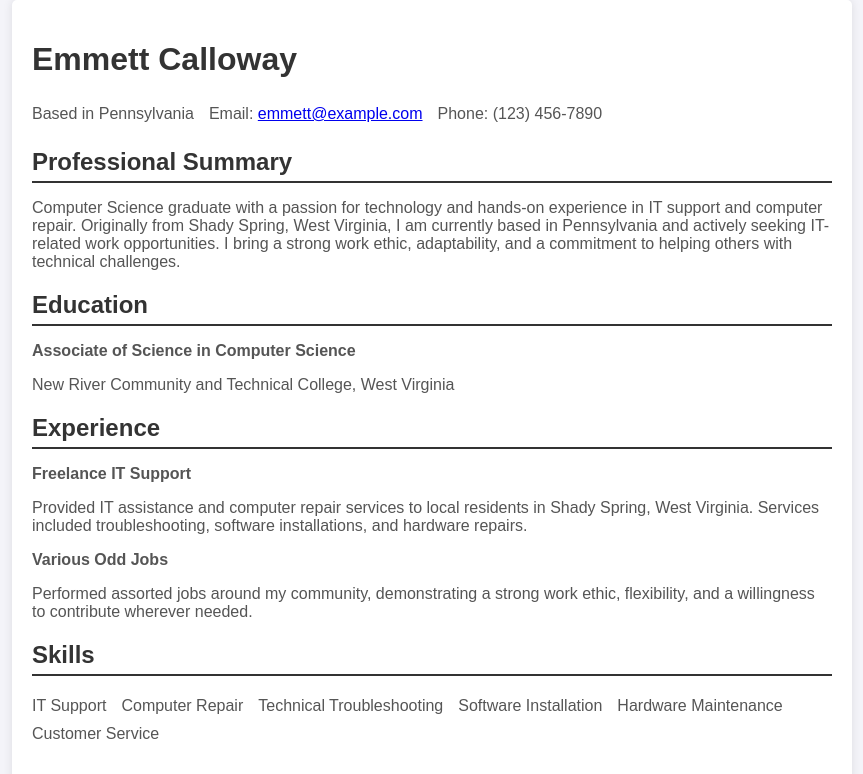
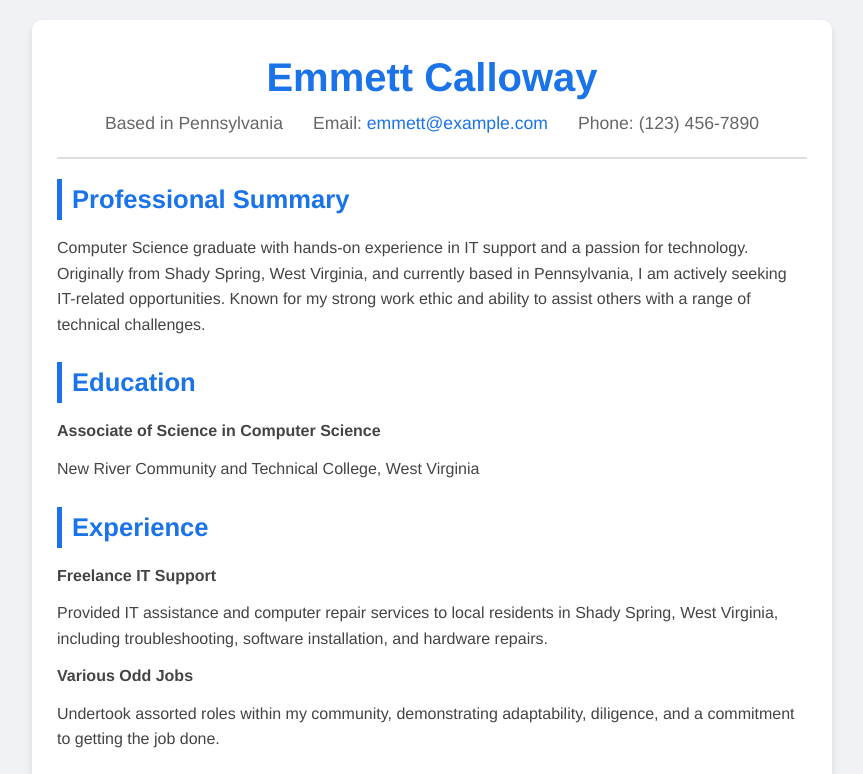
Before and after one commit to Emmett-Calloway/Emmet-Calloway.github.io, a plain HTML site: page index.html in a window 1280 px wide. Shown: the top 774 px of the page, without its empty margins (208-1071 px from the left). Drawn offline with Linux system fonts and the light colour scheme.

Commit message:
Update index.html

```diff
--- a/index.html
+++ b/index.html
@@ -5,47 +5,94 @@
     <meta name="viewport" content="width=device-width, initial-scale=1.0">
     <title>Emmett Calloway - Resume</title>
     <style>
-        body {
-            font-family: Arial, sans-serif;
+        /* Basic Reset */
+        * {
             margin: 0;
             padding: 0;
-            background-color: #f4f4f9;
+            box-sizing: border-box;
+        }
+
+        /* Body and Container Styling */
+        body {
+            font-family: 'Helvetica Neue', Arial, sans-serif;
+            line-height: 1.6;
+            background-color: #f0f2f5;
+            color: #333;
+            display: flex;
+            justify-content: center;
+            padding: 20px;
         }
         .container {
             max-width: 800px;
-            margin: 0 auto;
-            padding: 20px;
-            background-color: #fff;
-            border-radius: 5px;
-            box-shadow: 0 0 10px rgba(0, 0, 0, 0.1);
+            background-color: #ffffff;
+            padding: 25px;
+            border-radius: 10px;
+            box-shadow: 0 4px 8px rgba(0, 0, 0, 0.1);
         }
-        h1, h2 {
-            color: #333;
-        }
-        p, li {
-            color: #555;
-        }
-        .header, .section {
+
+        /* Header and Title Styling */
+        .header {
+            text-align: center;
+            padding-bottom: 20px;
+            border-bottom: 2px solid #e0e0e0;
             margin-bottom: 20px;
         }
-        .contact-info, .skills {
+        h1 {
+            font-size: 2.5em;
+            color: #1a73e8;
+        }
+        .contact-info {
+            font-size: 1.1em;
+            list-style: none;
+            display: flex;
+            justify-content: center;
+            color: #666;
+        }
+        .contact-info li {
+            margin: 0 15px;
+        }
+        .contact-info a {
+            color: #1a73e8;
+            text-decoration: none;
+        }
+
+        /* Section Styling */
+        .section {
+            margin-bottom: 25px;
+        }
+        .section-title {
+            font-size: 1.6em;
+            font-weight: bold;
+            color: #1a73e8;
+            border-left: 5px solid #1a73e8;
+            padding-left: 10px;
+            margin-bottom: 15px;
+        }
+        .section p {
+            color: #444;
+            margin-bottom: 12px;
+        }
+
+        /* Skills Styling */
+        .skills {
+            list-style: none;
             display: flex;
             flex-wrap: wrap;
-            list-style: none;
+            gap: 10px;
             padding: 0;
         }
-        .contact-info li, .skills li {
-            margin: 5px 15px 5px 0;
-        }
-        .section-title {
-            border-bottom: 2px solid #333;
-            padding-bottom: 5px;
-            margin-bottom: 15px;
+        .skills li {
+            background-color: #e1f5fe;
+            color: #1a73e8;
+            border-radius: 5px;
+            padding: 8px 12px;
+            font-size: 1em;
         }
     </style>
 </head>
 <body>
     <div class="container">
+        <!-- Header -->
         <div class="header">
             <h1>Emmett Calloway</h1>
             <ul class="contact-info">
@@ -55,26 +102,30 @@
             </ul>
         </div>
 
+        <!-- Professional Summary -->
         <div class="section">
             <h2 class="section-title">Professional Summary</h2>
-            <p>Computer Science graduate with a passion for technology and hands-on experience in IT support and computer repair. Originally from Shady Spring, West Virginia, I am currently based in Pennsylvania and actively seeking IT-related work opportunities. I bring a strong work ethic, adaptability, and a commitment to helping others with technical challenges.</p>
+            <p>Computer Science graduate with hands-on experience in IT support and a passion for technology. Originally from Shady Spring, West Virginia, and currently based in Pennsylvania, I am actively seeking IT-related opportunities. Known for my strong work ethic and ability to assist others with a range of technical challenges.</p>
         </div>
 
+        <!-- Education -->
         <div class="section">
             <h2 class="section-title">Education</h2>
             <p><strong>Associate of Science in Computer Science</strong></p>
             <p>New River Community and Technical College, West Virginia</p>
         </div>
 
+        <!-- Experience -->
         <div class="section">
             <h2 class="section-title">Experience</h2>
             <p><strong>Freelance IT Support</strong></p>
-            <p>Provided IT assistance and computer repair services to local residents in Shady Spring, West Virginia. Services included troubleshooting, software installations, and hardware repairs.</p>
+            <p>Provided IT assistance and computer repair services to local residents in Shady Spring, West Virginia, including troubleshooting, software installation, and hardware repairs.</p>
 
             <p><strong>Various Odd Jobs</strong></p>
-            <p>Performed assorted jobs around my community, demonstrating a strong work ethic, flexibility, and a willingness to contribute wherever needed.</p>
+            <p>Undertook assorted roles within my community, demonstrating adaptability, diligence, and a commitment to getting the job done.</p>
         </div>
 
+        <!-- Skills -->
         <div class="section">
             <h2 class="section-title">Skills</h2>
             <ul class="skills">
```
